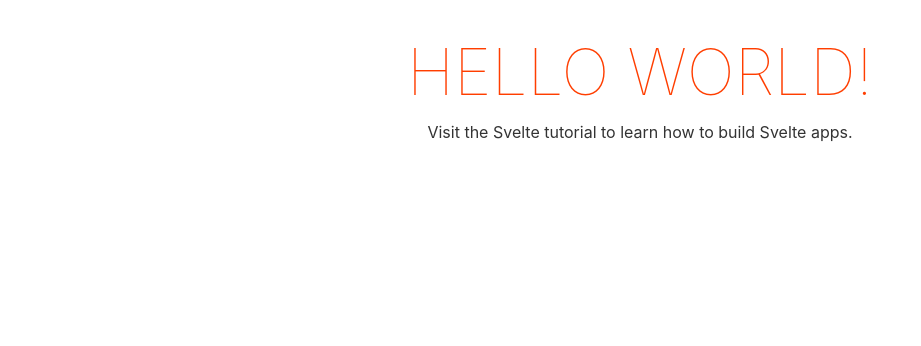
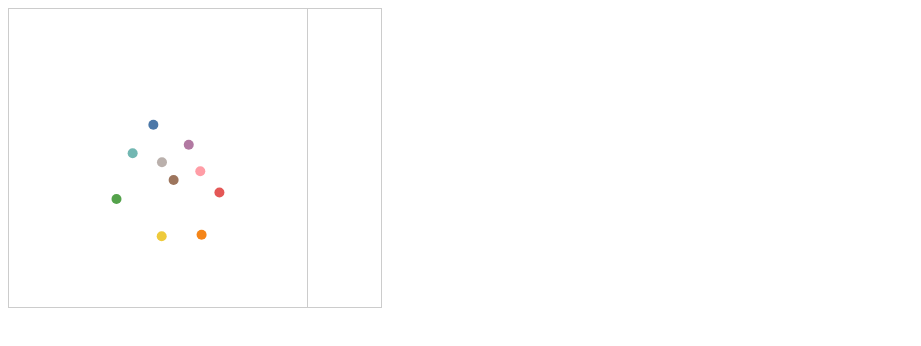
Before and after one commit to yuqianma/color-lab, a Svelte app: page / in a window 1280 px wide. Shown: the top 346 px of the page, without its empty margins (0-921 px from the left). Built offline with nearby package versions, Linux system fonts and the light colour scheme.

Commit message:
basic axes

```diff
--- a/package.json
+++ b/package.json
@@ -21,6 +21,9 @@
     "tailwindcss": "^1.4.6"
   },
   "dependencies": {
+    "d3-color": "^1.4.1",
+    "d3-hsv": "^0.1.0",
+    "d3-scale": "^3.2.1",
     "sirv-cli": "^0.4.4"
   }
 }
--- a/src/App.svelte
+++ b/src/App.svelte
@@ -1,37 +1,12 @@
 <script>
-  import Tailwindcss from "./Tailwindcss.svelte";
-
-  export let name;
+	import Tailwindcss from "./Tailwindcss.svelte";
+	import Axes from './Axes.svelte';
 </script>
 
 <style>
-  main {
-    text-align: center;
-    padding: 1em;
-    max-width: 240px;
-    margin: 0 auto;
-  }
 
-  h1 {
-    color: #ff3e00;
-    text-transform: uppercase;
-    font-size: 4em;
-    font-weight: 100;
-  }
-
-  @media (min-width: 640px) {
-    main {
-      max-width: none;
-    }
-  }
 </style>
 
 <Tailwindcss />
-<main>
-  <h1>Hello {name}!</h1>
-  <p>
-    Visit the
-    <a href="https://svelte.dev/tutorial">Svelte tutorial</a>
-    to learn how to build Svelte apps.
-  </p>
-</main>
+
+<Axes />
--- /dev/null
+++ b/src/Axes.svelte
@@ -0,0 +1,71 @@
+<script>
+import { scaleLinear } from 'd3-scale';
+import { lab } from 'd3-color';
+
+const PALETTE = `#4c78a8
+#f58518
+#e45756
+#72b7b2
+#54a24b
+#eeca3b
+#b279a2
+#ff9da6
+#9d755d
+#bab0ac`;
+
+export let colors = PALETTE.split('\n').map(c => lab(c));
+export let getters = {
+  x: _ => _.a,
+  y: _ => _.b,
+  z: _ => _.l,
+};
+export let toCssColor = _ => _ + '';
+
+export let boxSize = 300;
+export let sideSize = 75;
+export let padding = 10;
+
+const borderWidth = 1;
+const contentOffset = borderWidth / 2;
+
+export let xDomain = [-128, 128];
+export let yDomain = [-128, 128];
+export let zDomain = [0, 100]
+
+$: range = [padding, boxSize - padding];
+
+$: xScale = scaleLinear(xDomain, range);
+$: yScale = scaleLinear(yDomain, range);
+
+$: zScale = scaleLinear(zDomain, range);
+</script>
+
+<svg width={boxSize + sideSize} height={boxSize}>
+  <g transform="translate({contentOffset}, {contentOffset})">
+    <rect width={boxSize - borderWidth} height={boxSize - borderWidth} />
+    <g>
+      {#each colors as color, idx}
+        <circle
+          cx={xScale(getters.x(color))}
+          cy={yScale(getters.y(color))}
+          r=5
+          fill={toCssColor(color)}
+        />
+      {/each}
+    </g>
+  </g>
+  <g transform="translate({boxSize - contentOffset}, {contentOffset})">
+    <rect width={sideSize - borderWidth} height={boxSize - borderWidth} />
+  </g>
+</svg>
+
+<style>
+svg {
+  color: #ccc;
+}
+
+rect {
+  stroke: currentColor;
+  fill: none;
+}
+</style>
--- a/src/main.js
+++ b/src/main.js
@@ -3,7 +3,6 @@ import App from './App.svelte';
 const app = new App({
 	target: document.body,
 	props: {
-		name: 'world'
 	}
 });
 
```
Also changed, not shown: 1 other file (tests, documents, lock files or other folders).
